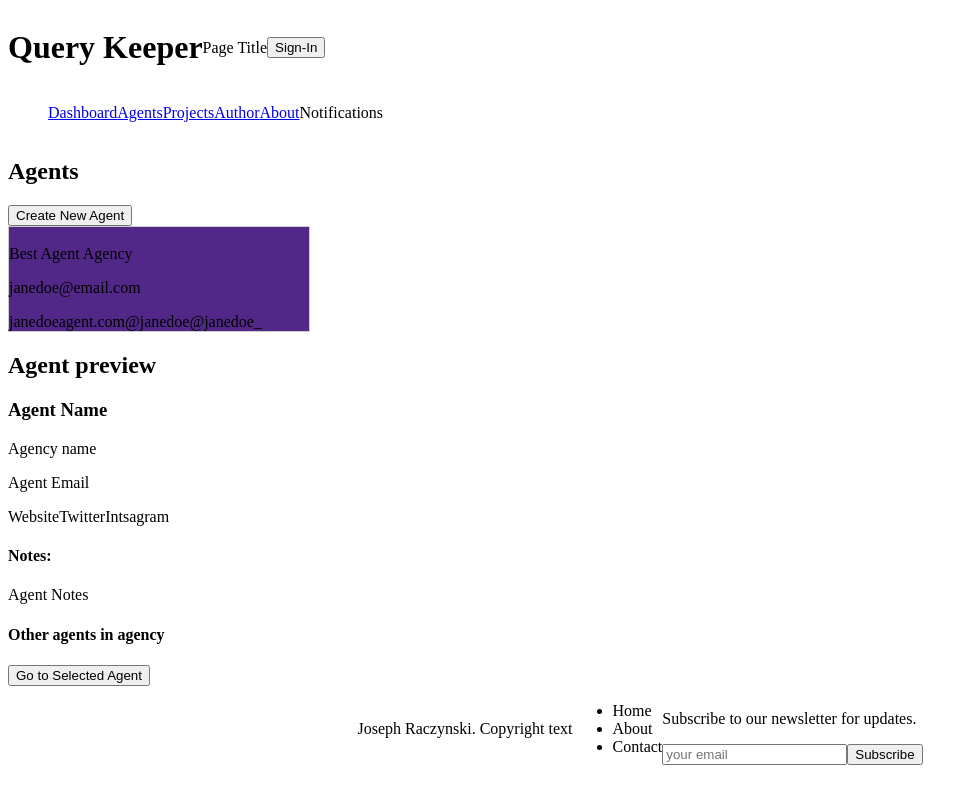
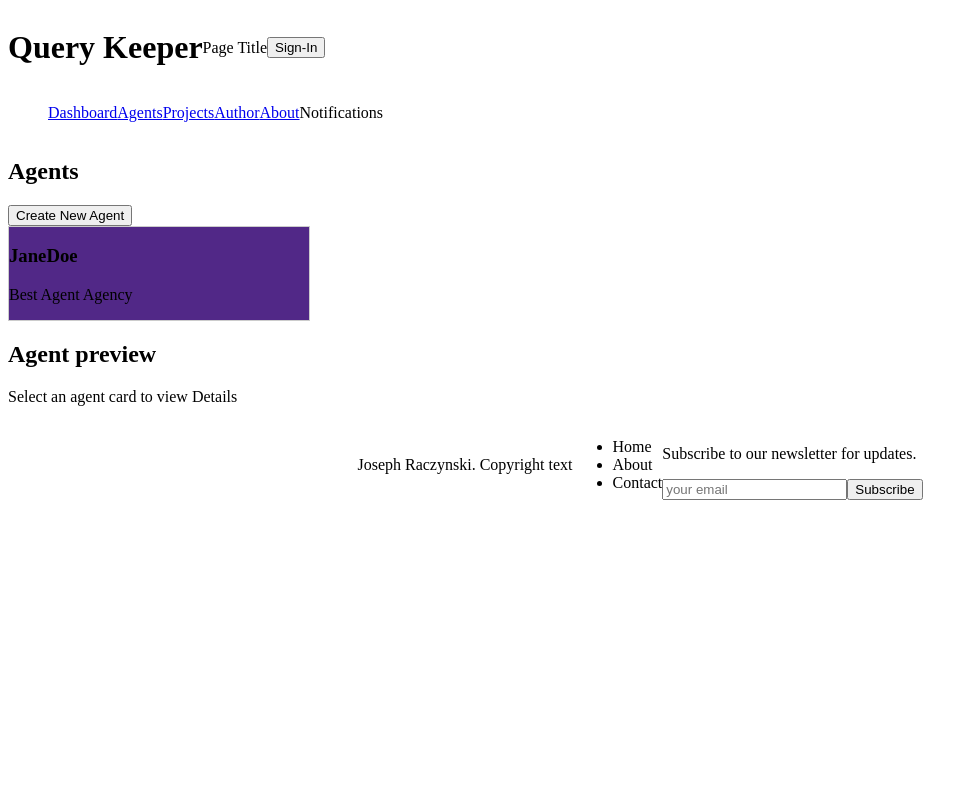
Before and after one commit to jraczynski6/query-keeper, a React (Vite) app: page /agents in a window 1280 px wide. Shown: the whole page, without its empty margins (0-978 px from the left). Built offline with nearby package versions, Linux system fonts and the light colour scheme.

Commit message:
Add dynamic rendering for selectedProject

```diff
--- a/src/App.jsx
+++ b/src/App.jsx
@@ -61,7 +61,7 @@ function App() {
           />
 
           <Route
-            path='/selected-agent' element={
+            path='/agents/:id' element={
               <ProtectedRoute isAuthenticated={isAuthenticated}>
                 <Layout>
                   <SelectedAgent />
--- a/src/components/AgentCard.jsx
+++ b/src/components/AgentCard.jsx
@@ -1,24 +1,14 @@
 import '../styles/AgentCard.css';
 export default function AgentCard({
-    firstname,
-    lastname,
+    firstName,
+    lastName,
     agency,
-    email,
-    website,
-    twitter,
-    instagram,
     onSelect
 }) {
     return (
         <div className="agent-card" onClick={onSelect}>
-            <h3>{firstname}{lastname}</h3>
+            <h3>{firstName}{lastName}</h3>
             <p className="agent-agency">{agency}</p>
-            <p className="agent-email">{email}</p>
-            <div className="agent-links">
-                {website && <span>{website}</span>}
-                {twitter && <span>{twitter}</span>}
-                {instagram && <span>{instagram}</span>}
-            </div>
         </div>
     );
 }
--- a/src/pages/Agents.jsx
+++ b/src/pages/Agents.jsx
@@ -21,7 +21,7 @@ export default function Agents() {
         }
     ]);
 
-    const [SelectedAgent, setSelectedAgent] = useState(agents[0]);
+    const [selectedAgent, setSelectedAgent] = useState(agents[null]);
     // state to render modal
     const [showModal, setShowModal] = useState(false);
 
@@ -39,7 +39,7 @@ export default function Agents() {
                         <h2>Agents</h2>
                         <button className="create-agent-btn" onClick={openModal}>Create New Agent</button>
 
-                        {agents.map(( agent ) => (
+                        {agents.map((agent) => (
                             <AgentCard
                                 key={agent.id}
                                 {...agent}
@@ -52,33 +52,47 @@ export default function Agents() {
                     <section className="agent-preview-panel">
                         <h2>Agent preview</h2>
 
-                        {/* TODO: create agent preview card component */}
+                        {selectedAgent ? (
                             <div className="preview-card">
-                            <h3>Agent Name</h3>
-                            <p className="agent-agency">Agency name</p>
-                            <p className="agent-email">Agent Email</p>
+                                <h3>{selectedAgent.firstName} {selectedAgent.lastName}</h3>
+                                <p className="agent-agency">{selectedAgent.agency}</p>
+                                <p className="agent-email">{selectedAgent.email}</p>
+
                                 <p className="agent-links">
-                                <span>Website</span>
-                                <span>Twitter</span>
-                                <span>Intsagram</span>
+                                    <span>{selectedAgent.website}</span>
+                                    <span>{selectedAgent.twitter}</span>
+                                    <span>{selectedAgent.instagram}</span>
                                 </p>
 
                                 <div className="agent-notes-preview">
                                     <h4>Notes:</h4>
-                                <p>Agent Notes</p>
+                                    <p>{selectedAgent.notes}</p>
                                 </div>
 
                                 <div className="same-agency-agents">
                                     <h4>Other agents in agency</h4>
                                     <ul>
-                                    {/* Map agents here */}
+                                        {/* Map agents here use filter */}
                                     </ul>
                                 </div>
+                            </div>
+                        ) : (
+                            <div className="no-preview-placeholder">
+                                <p>Select an agent card to view Details</p>
+                            </div>
+                        )}
 
-                        </div>
-                        {/* TODO: Add logic to open selected agent page */}
-                        <button className="edit-agent-btn">Go to Selected Agent</button>
-
+                        {selectedAgent && (
+                            <button
+                                className="edit-agent-btn"
+                                onClick={() =>
+                                    navigate(`/agents/${selectedAgent.id}`, {
+                                        state: { agent: selectedAgent },
+                                    })
+                                }
+                            >
+                                Go to Selected Agent</button>
+                        )}
                     </section>
 
                 </div>
--- a/src/pages/SelectedAgent.jsx
+++ b/src/pages/SelectedAgent.jsx
@@ -1,31 +1,46 @@
+import { useLocation, useNavigate } from "react-router-dom";
 
 export default function SelectedAgent() {
+    const location = useLocation();
+    const navigate = useNavigate();
+
+    const agent = location.state?.agent;
+
+    if (!agent) {
+        return (
+            <div className="selected-agent-page">
+                <p>No agent found. Please create or select an agent from the Agents Page.</p>
+                <button onClick={() => navigate("/agents")}>Back to Agents</button>
+            </div>
+        );
+    }
+
     return (
         <div className="selected-agent-page">
-            <main className="slected-agent-content">
+            <main className="selected-agent-content">
                 <h2>Selected Agent</h2>
 
                 {/* Basic Agent Info  */}
                 <section className="agent-info-section">
                     <h3>Agent Info</h3>
-                    <p id="agent-firstname">Firstname:</p>
-                    <p id="agent-lastname">Lastname:</p>
-                    <p id="agent-agency">Agency:</p>
-                    <p id="agent-email">Email</p>
+                    <p id="agent-firstname">Firstname: {agent.firstName}</p>
+                    <p id="agent-lastname">Lastname: {agent.lastName}</p>
+                    <p id="agent-agency">Agency: {agent.agency}</p>
+                    <p id="agent-email">Email {agent.email}</p>
                 </section>
 
                 {/* Agent Links */}
                 <section className="agent-links-section">
                     <h3>Agent Links</h3>
-                    <p id="agent-website">Website</p>
-                    <p id="agent-twitter">Twitter:</p>
-                    <p id="agent-instagram">Instagram</p>
+                    <p id="agent-website">Website: {agent.website}</p>
+                    <p id="agent-twitter">Twitter: {agent.twitter}</p>
+                    <p id="agent-instagram">Instagram {agent.instagram}</p>
                 </section>
 
                 {/* Agent Notes */}
                 <section className="agent-notes-section">
                     <h3>Agent Notes</h3>
-                    {/* TODO: Agent Notes component here */}
+                    <p>{agent.notes}</p>
                 </section>
 
                 {/* Agent Actions */}
```
Lines whose indentation alone changed are shown as unchanged.
